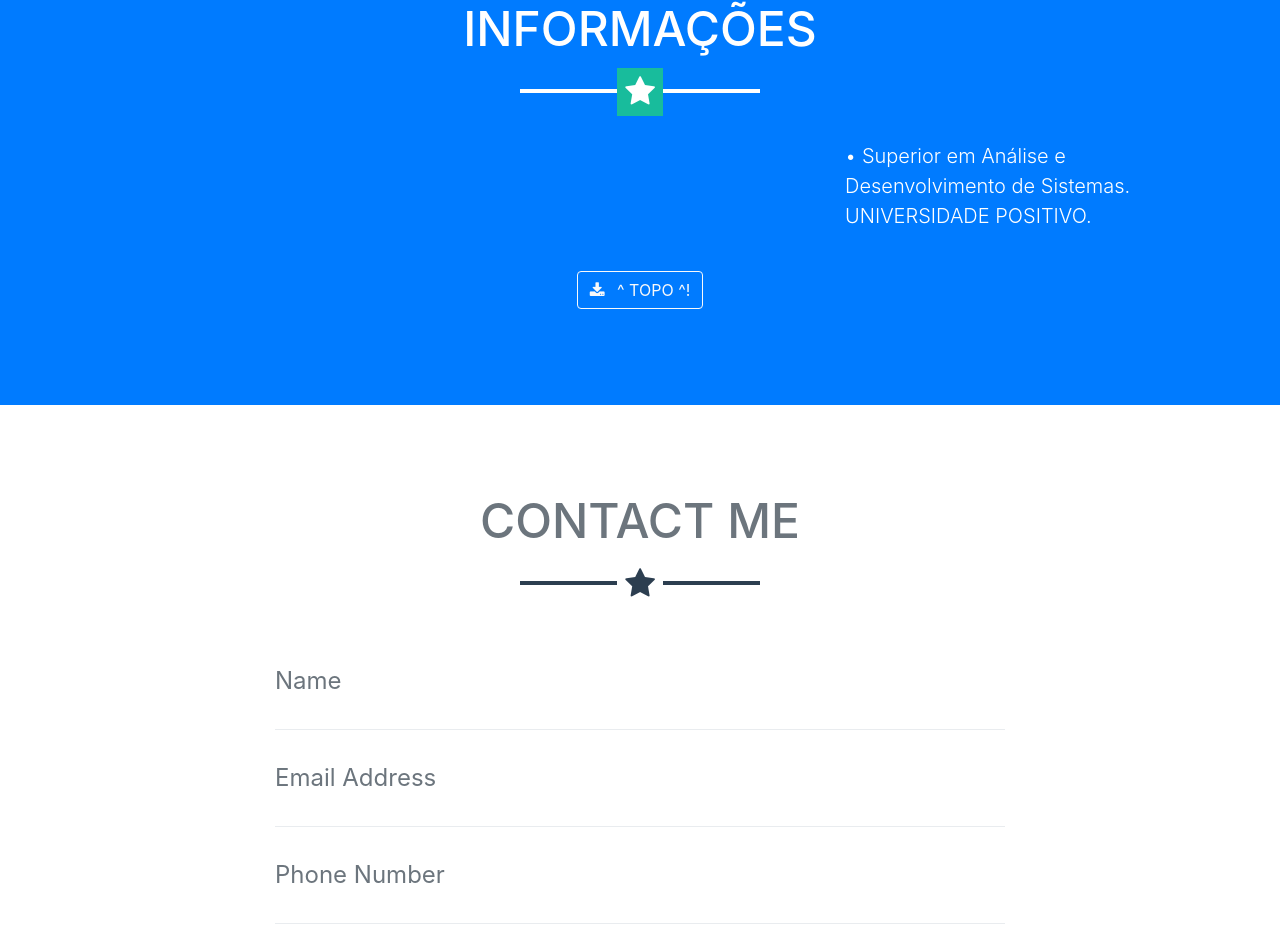
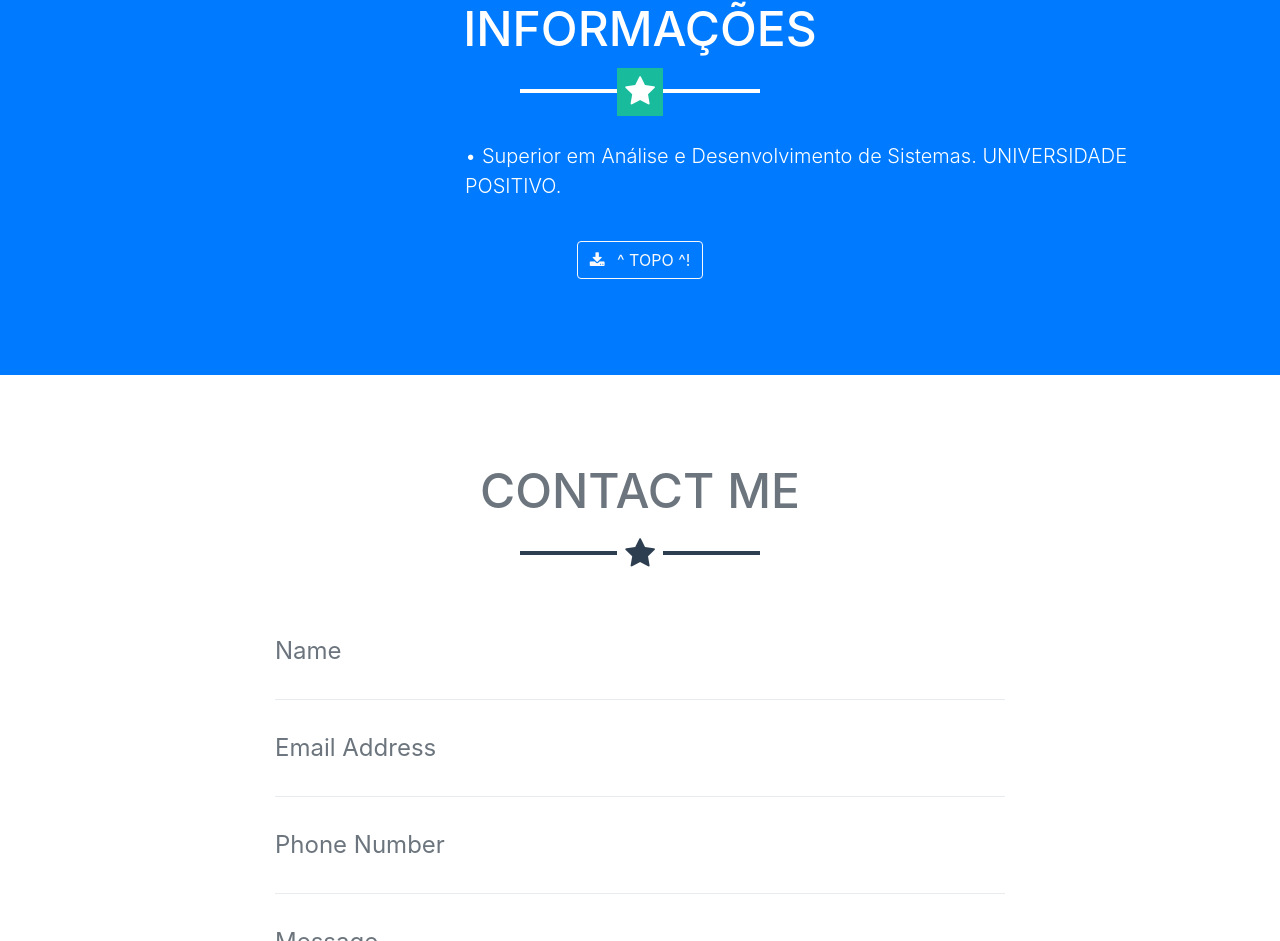
Before and after one commit to EndryckBarros/EndryckBarros.github.io, a website with bundled scripts: page index.html in a window 1280 px wide. Shown: the part 1730-2671 px from the top of the page. Built offline with nearby package versions, Linux system fonts and the light colour scheme.

Commit message:
Update index.html

```diff
--- a/index.html
+++ b/index.html
@@ -138,7 +138,7 @@
         <h2 class="text-center text-uppercase text-white">Informações</h2>
         <hr class="star-light mb-5">
         <div class="row">
-          <div class="col-lg-4 ml-auto">
+          <div class="col-lg-8 ml-auto">
             <p class="lead">•  Superior em Análise e Desenvolvimento de Sistemas. UNIVERSIDADE POSITIVO.</p>
           </div>
 
```
